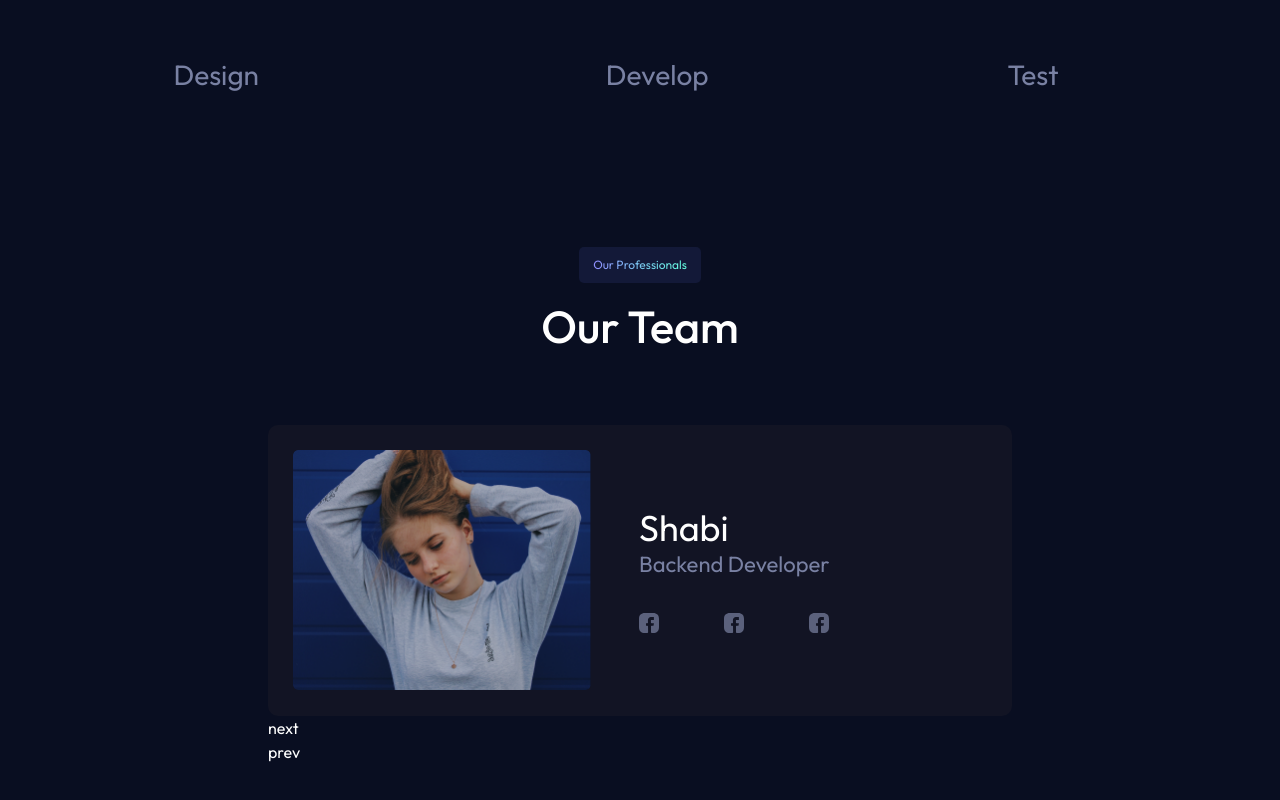
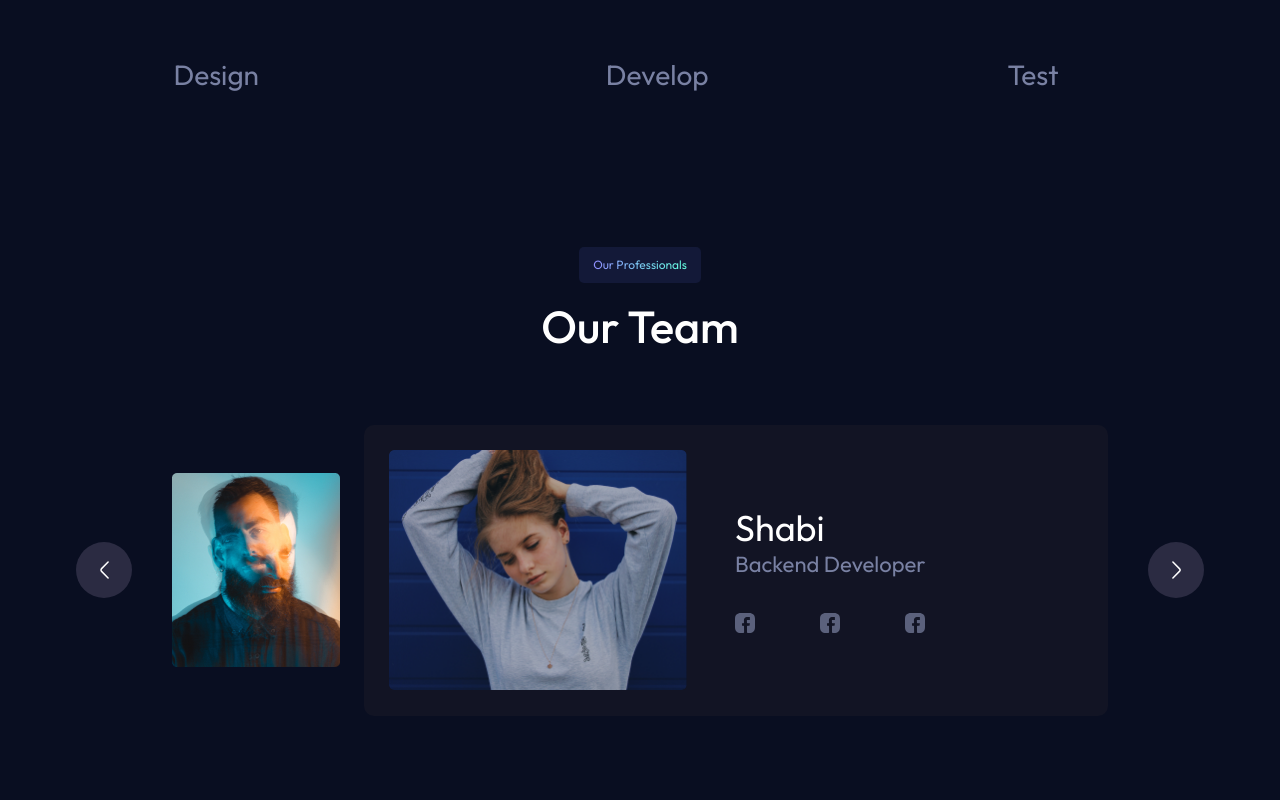
Before and after one commit to Rtility/rtility.github.io, a Next.js app: page / in a window 1280 px wide. Shown: the part 2948-3748 px from the top of the page. Built offline with nearby package versions, Linux system fonts and the light colour scheme.

Commit message:
complete team section

```diff
--- a/components/Team.tsx
+++ b/components/Team.tsx
@@ -1,4 +1,4 @@
-import React, { FC , useState} from 'react'
+import React, { FC, useState } from 'react'
 
 const Team: FC = () => {
     const team = [{ "name": 'Shabi', "role": 'Backend Developer', "image": '/images/sample_team_image.png' },
@@ -28,9 +28,14 @@ const Team: FC = () => {
                 <p className='text-gradient1'>Our Professionals</p>
             </div>
             <p className='text-[45px] font-medium text-white mt-[10px]'>Our Team</p>
-            <div className='mt-16'>
+            <div className='mt-16 flex items-center'>
+                <section className='bg-[#2b2b42] flex items-center justify-center rounded-full h-[56px] w-[56px] mr-[40px] hover:cursor-pointer'>
+                    <img src='/images/leftArrowWhite.svg' onClick={nextSlide} alt='arrow' />
+                </section>
+
+                {team[currentSlide + 1]?.image && <img src={team[currentSlide + 1]?.image} className="w-[10.5rem] h-[12.125rem] mr-[24px]" />}
                 {team.map((item, index) =>
-                    <section key={index}  className={
+                    <section key={index} className={
                         index === currentSlide
                             ? "object-cover w-[46.5rem] h-[18.1875rem] bg-[#121424] rounded-[10px] flex items-center"
                             : "hidden"
@@ -40,14 +45,16 @@ const Team: FC = () => {
                             <p className='text-white text-4xl'>{item.name}</p>
                             <p className='text-[#7981A3] text-[22px]'>{item.role}</p>
                             <div className='flex mt-8 justify-between'>
-                                <img src='/images/facebook.svg' alt='facebook' loading='lazy'/>
-                                <img src='/images/facebook.svg' alt='facebook' loading='lazy'/>
-                                <img src='/images/facebook.svg' alt='facebook' loading='lazy'/>
+                                <img src='/images/facebook.svg' alt='facebook' loading='lazy' />
+                                <img src='/images/facebook.svg' alt='facebook' loading='lazy' />
+                                <img src='/images/facebook.svg' alt='facebook' loading='lazy' />
                             </div>
                         </section>
                     </section>)}
-                    <p className='text-white' onClick={nextSlide}>next</p>
-                    <p className='text-white' onClick={prevSlide}>prev</p>
+
+                <section className='bg-[#2b2b42] flex items-center justify-center rounded-full h-[56px] w-[56px] ml-[40px] hover:cursor-pointer'>
+                    <img src='/images/rightArrowWhite.svg' onClick={prevSlide} alt='arrow'/>
+                </section>
             </div>
 
         </div>
```
Also changed, not shown: public/images/leftArrowWhite.svg (added), public/images/rightArrowWhite.svg (added). Lines whose indentation alone changed are shown as unchanged.
